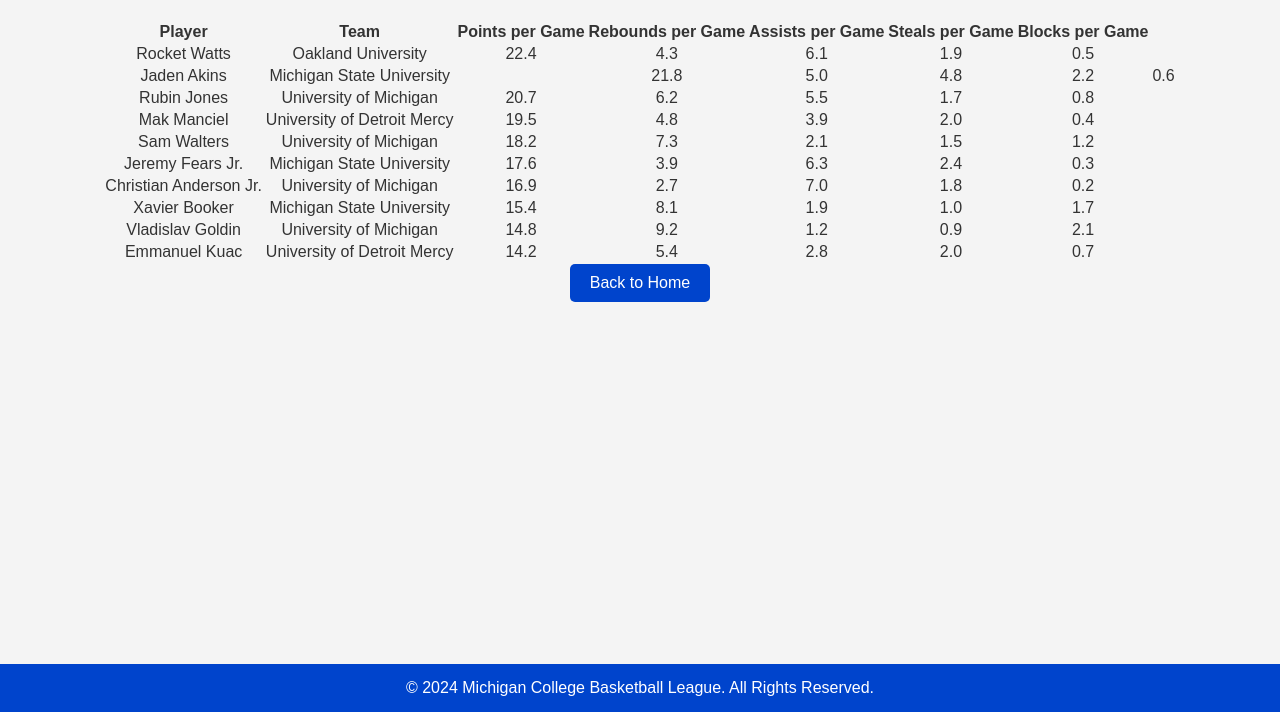
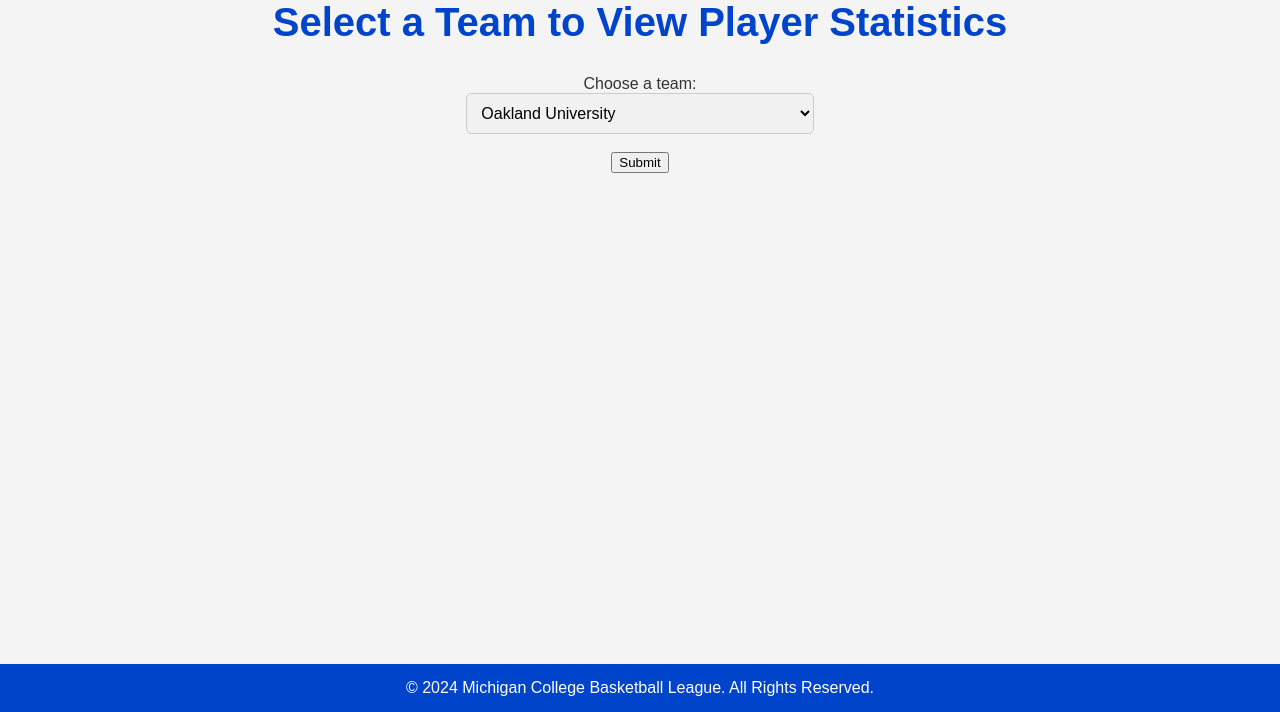
Before and after one commit to bdtranter/csi3450-s24--SQL-Injection--final-project, a PHP site: page /player_statistics.html in a window 1280 px wide. Shown: the part 88-800 px from the top of the page. Run offline with PHP 8.4, Linux system fonts and the light colour scheme.

Commit message:
added playerstatistics.php , changed playerstatistics.html,moved justify_content:center from body to main within styles.css. Overall, I got the playerstatistics button working and connected to the database properly.

```diff
--- a/player_statistics.html
+++ b/player_statistics.html
@@ -11,115 +11,18 @@
         <h2>Player Statistics</h2>
     </header>
 
-    <main>
-        <table>
-            <thead>
-                <tr>
-                    <th>Player</th>
-                    <th>Team</th>
-                    <th>Points per Game</th>
-                    <th>Rebounds per Game</th>
-                    <th>Assists per Game</th>
-                    <th>Steals per Game</th>
-                    <th>Blocks per Game</th>
-                </tr>
-            </thead>
-            <tbody>
-                <tr>
-                    <td>Rocket Watts</td>
-                    <td>Oakland University</td>
-                    <td>22.4</td>
-                    <td>4.3</td>
-                    <td>6.1</td>
-                    <td>1.9</td>
-                    <td>0.5</td>
-                </tr>
-                <tr>
-                    <td>Jaden Akins</td>
-                    <td>Michigan State University</td>
-                    <td>
-                                        <td>21.8</td>
-                    <td>5.0</td>
-                    <td>4.8</td>
-                    <td>2.2</td>
-                    <td>0.6</td>
-                </tr>
-                <tr>
-                    <td>Rubin Jones</td>
-                    <td>University of Michigan</td>
-                    <td>20.7</td>
-                    <td>6.2</td>
-                    <td>5.5</td>
-                    <td>1.7</td>
-                    <td>0.8</td>
-                </tr>
-                <tr>
-                    <td>Mak Manciel</td>
-                    <td>University of Detroit Mercy</td>
-                    <td>19.5</td>
-                    <td>4.8</td>
-                    <td>3.9</td>
-                    <td>2.0</td>
-                    <td>0.4</td>
-                </tr>
-                <tr>
-                    <td>Sam Walters</td>
-                    <td>University of Michigan</td>
-                    <td>18.2</td>
-                    <td>7.3</td>
-                    <td>2.1</td>
-                    <td>1.5</td>
-                    <td>1.2</td>
-                </tr>
-                <tr>
-                    <td>Jeremy Fears Jr.</td>
-                    <td>Michigan State University</td>
-                    <td>17.6</td>
-                    <td>3.9</td>
-                    <td>6.3</td>
-                    <td>2.4</td>
-                    <td>0.3</td>
-                </tr>
-                <tr>
-                    <td>Christian Anderson Jr.</td>
-                    <td>University of Michigan</td>
-                    <td>16.9</td>
-                    <td>2.7</td>
-                    <td>7.0</td>
-                    <td>1.8</td>
-                    <td>0.2</td>
-                </tr>
-                <tr>
-                    <td>Xavier Booker</td>
-                    <td>Michigan State University</td>
-                    <td>15.4</td>
-                    <td>8.1</td>
-                    <td>1.9</td>
-                    <td>1.0</td>
-                    <td>1.7</td>
-                </tr>
-                <tr>
-                    <td>Vladislav Goldin</td>
-                    <td>University of Michigan</td>
-                    <td>14.8</td>
-                    <td>9.2</td>
-                    <td>1.2</td>
-                    <td>0.9</td>
-                    <td>2.1</td>
-                </tr>
-                <tr>
-                    <td>Emmanuel Kuac</td>
-                    <td>University of Detroit Mercy</td>
-                    <td>14.2</td>
-                    <td>5.4</td>
-                    <td>2.8</td>
-                    <td>2.0</td>
-                    <td>0.7</td>
-                </tr>
-            </tbody>
-        </table>
-        <button onclick="location.href='index.html'">Back to Home</button>
-    </main>
+    <h1>Select a Team to View Player Statistics</h1>
+    <form action="player_statistics.php" method="post">
+        <label for="team">Choose a team:</label>
+        <select name="team" id="team" class="dropdown-button">
+            <option value="Oakland University">Oakland University</option>
+            <option value="University of Detroit Mercy">University of Detroit Mercy</option>
+            <option value="University of Michigan">University of Michigan</option>
+            <option value="Michigan State University">Michigan State University</option>
+        </select>
+        <br><br>
+        <input type="submit" value="Submit" class="submit-button">
+    </form>
 
     <footer>
         <p>&copy; 2024 Michigan College Basketball League. All Rights Reserved.</p>
--- a/styles.css
+++ b/styles.css
@@ -12,7 +12,6 @@
     display: flex;
     flex-direction: column;
     align-items: center;
-    justify-content: center;
     min-height: 100vh;
     text-align: center;
 }
@@ -46,6 +45,7 @@
 main {
     flex-grow: 1;
     padding: 20px;
+    justify-content: center;
 }
 
 h1 {
@@ -89,3 +89,14 @@
 footer p {
     margin: 5px 0;
 }
+
+.dropdown-button {
+    background-color: #f1f1f1; /* Light gray background */
+    border: 1px solid #ccc; /* Gray border */
+    padding: 10px; /* Padding around the text */
+    font-size: 16px; /* Font size */
+    border-radius: 5px; /* Rounded corners */
+    width: 100%; /* Full width */
+    box-sizing: border-box; /* Include padding and border in the element's total width and height */
+    transition: all 0.3s ease; /* Smooth transition for hover effect */
+}
```
Also changed, not shown: player_statistics.php (added, +80 -0 lines).
